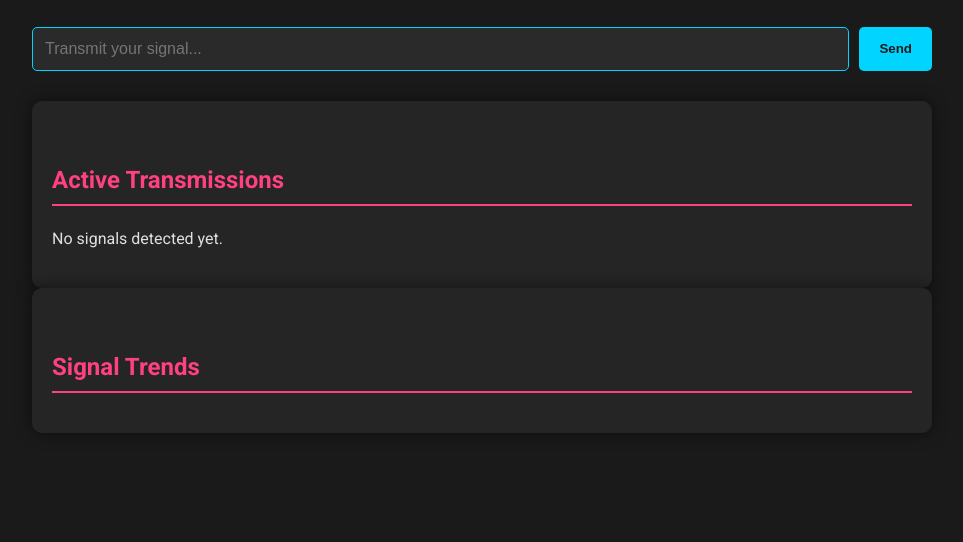
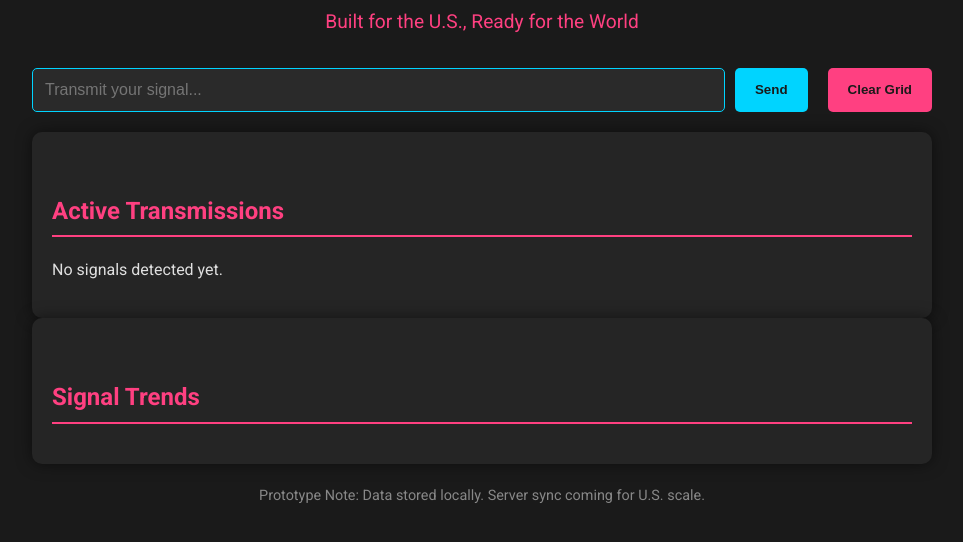
Before and after one commit to ClayWarren/citizenfeedback, a plain HTML site: page index.html in a window 1280 px wide. Shown: the part 114-656 px from the top of the page, without its empty margins (158-1121 px from the left). Drawn offline with Linux system fonts and the light colour scheme.

Commit message:
Update index.html

```diff
--- a/index.html
+++ b/index.html
@@ -20,8 +20,14 @@
             text-align: center;
             text-transform: uppercase;
             letter-spacing: 2px;
+            margin-bottom: 10px;
+            text-shadow: 0 0 10px rgba(0, 212, 255, 0.5);
+        }
+        #subtitle {
+            text-align: center;
+            font-size: 1.2em;
+            color: #ff4081;
             margin-bottom: 30px;
-            text-shadow: 0 0 10px rgba(0, 212, 255, 0.5);
         }
         h2 {
             font-size: 1.5em;
@@ -33,7 +39,7 @@
         #feedback-form {
             display: flex;
             gap: 10px;
-            margin-bottom: 30px;
+            margin-bottom: 20px;
         }
         #feedback-input {
             flex: 1;
@@ -63,6 +69,13 @@
         button:hover {
             background: #ff4081;
             transform: scale(1.05);
+        }
+        #clear-btn {
+            background: #ff4081;
+            margin-left: 10px;
+        }
+        #clear-btn:hover {
+            background: #e91e63;
         }
         #feedback-list, #trends {
             background: #252525;
@@ -104,20 +117,29 @@
             color: #ff4081;
             font-weight: bold;
         }
+        #note {
+            font-size: 0.9em;
+            color: #888;
+            text-align: center;
+            margin-top: 20px;
+        }
     </style>
     <link href="https://fonts.googleapis.com/css2?family=Roboto:wght@400;700&display=swap" rel="stylesheet">
 </head>
 <body>
     <h1>Citizen Feedback Grid</h1>
+    <div id="subtitle">Built for the U.S., Ready for the World</div>
     <div id="feedback-form">
         <input type="text" id="feedback-input" placeholder="Transmit your signal...">
         <button onclick="submitFeedback()">Send</button>
+        <button id="clear-btn" onclick="clearData()">Clear Grid</button>
     </div>
     <div id="feedback-list"></div>
     <div id="trends">
         <h2>Signal Trends</h2>
         <div id="trends-content"></div>
     </div>
+    <div id="note">Prototype Note: Data stored locally. Server sync coming for U.S. scale.</div>
 
     <script>
         let feedbackItems = JSON.parse(localStorage.getItem('feedbackItems')) || [];
@@ -198,6 +220,14 @@
             saveAndUpdate();
         }
 
+        function clearData() {
+            if (confirm("Reset the grid? All transmissions will be cleared.")) {
+                feedbackItems = [];
+                localStorage.removeItem('feedbackItems');
+                saveAndUpdate();
+            }
+        }
+
         function saveAndUpdate() {
             localStorage.setItem('feedbackItems', JSON.stringify(feedbackItems));
             updateDashboard();
```
